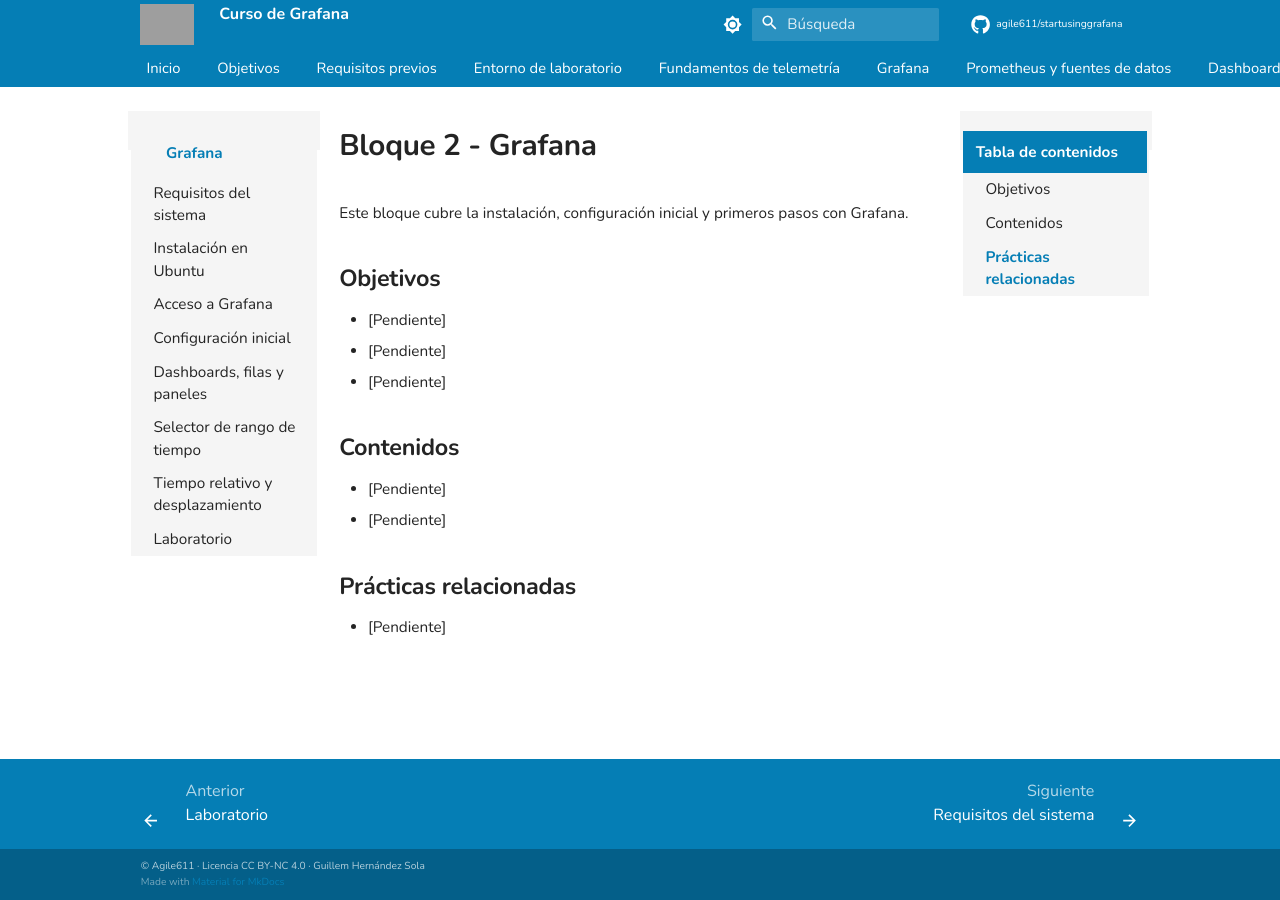
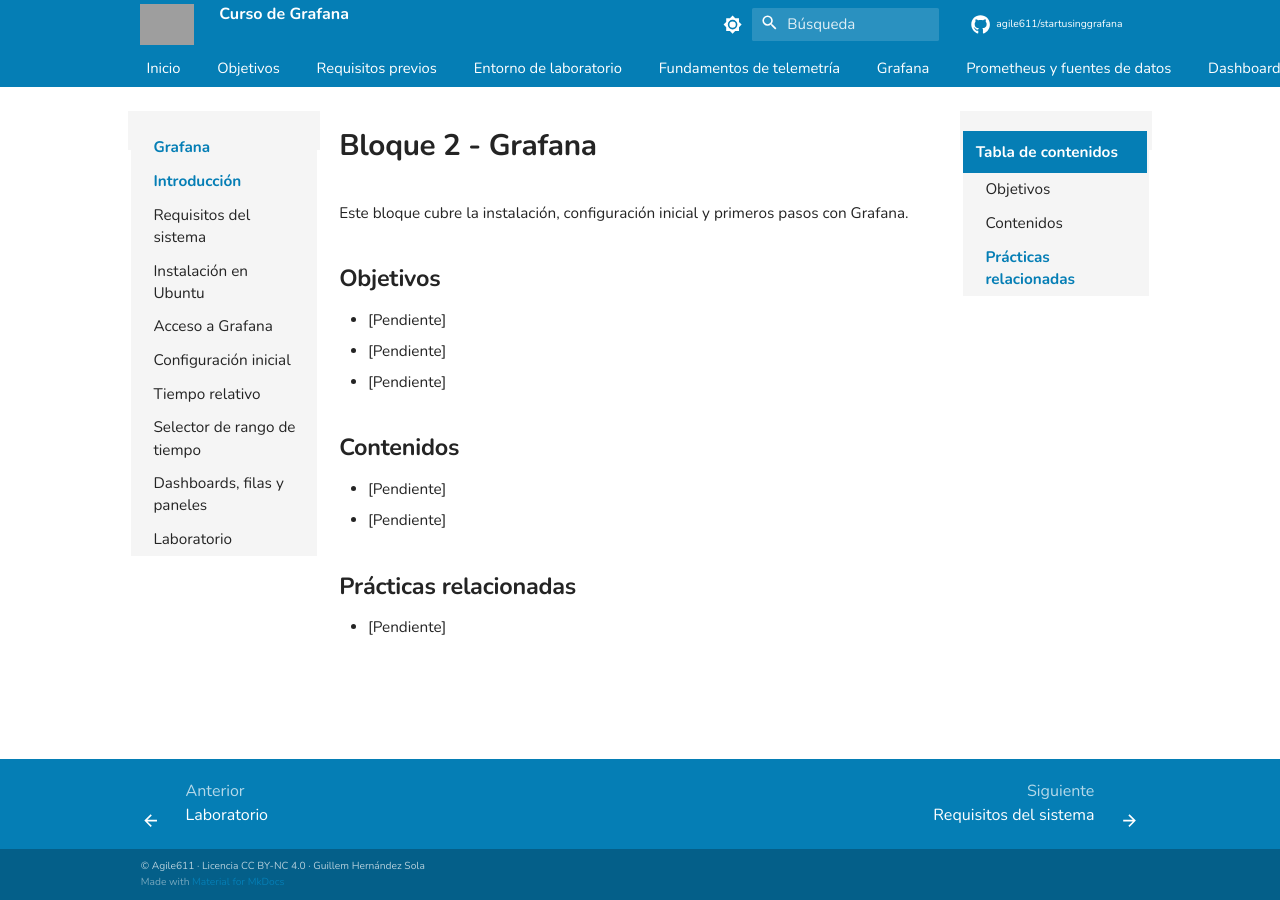
Before and after one commit to agile611/startusinggrafana, an MkDocs documentation site: the page built from docs/02-grafana/01-index.md, in a window 1280 px wide. Built offline with MkDocs 1.6.1 and Material for MkDocs 9.7.7, drawn with Linux system fonts in a browser that asks for light colours; comment, search, counter and statistics services are not loaded; part of the change alters nothing that is shown; grey boxes are pictures that could not be loaded.

Commit message:
a veure si construeix

```diff
--- a/mkdocs.yml
+++ b/mkdocs.yml
@@ -108,15 +108,15 @@ nav:
       - Laboratorio: 01-fundamentos-telemetria/09-laboratorio.md
 
   - Grafana:
-      - Introducción: 02-grafana/index.md
-      - Requisitos del sistema: 02-grafana/requisitos-sistema.md
-      - Instalación en Ubuntu: 02-grafana/instalacion-ubuntu.md
-      - Acceso a Grafana: 02-grafana/acceso-grafana.md
-      - Configuración inicial: 02-grafana/configuracion-inicial.md
-      - Dashboards, filas y paneles: 02-grafana/dashboards-filas-paneles.md
-      - Selector de rango de tiempo: 02-grafana/selector-rango-tiempo.md
-      - Tiempo relativo y desplazamiento: 02-grafana/tiempo-relativo.md
-      - Laboratorio: 02-grafana/laboratorio.md
+      - Introducción: 02-grafana/01-index.md
+      - Requisitos del sistema: 02-grafana/02-requisitos-sistema.md
+      - Instalación en Ubuntu: 02-grafana/03-instalacion-ubuntu.md
+      - Acceso a Grafana: 02-grafana/04-acceso-grafana.md
+      - Configuración inicial: 02-grafana/05-configuracion-inicial.md
+      - Tiempo relativo: 02-grafana/06-tiempo-relativo.md
+      - Selector de rango de tiempo: 02-grafana/07-selector-rango-tiempo.md
+      - Dashboards, filas y paneles: 02-grafana/08-dashboards-filas-paneles.md
+      - Laboratorio: 02-grafana/09-laboratorio.md
 
   - Prometheus y fuentes de datos:
       - Introducción: 03-prometheus-fuentes-datos/index.md
```
Also changed, not shown: docs/02-grafana/01-index.md (renamed from docs/02-grafana/index.md), docs/02-grafana/02-requisitos-sistema.md (renamed from docs/02-grafana/requisitos-sistema.md), docs/02-grafana/03-instalacion-ubuntu.md (renamed from docs/02-grafana/instalacion-ubuntu.md), docs/02-grafana/04-acceso-grafana.md (renamed from docs/02-grafana/acceso-grafana.md), docs/02-grafana/05-configuracion-inicial.md (renamed from docs/02-grafana/configuracion-inicial.md), docs/02-grafana/06-tiempo-relativo.md (renamed from docs/02-grafana/tiempo-relativo.md), docs/02-grafana/07-selector-rango-tiempo.md (renamed from docs/02-grafana/selector-rango-tiempo.md), docs/02-grafana/08-dashboards-filas-paneles.md (renamed from docs/02-grafana/dashboards-filas-paneles.md), docs/02-grafana/09-laboratorio.md (renamed from docs/02-grafana/laboratorio.md).
